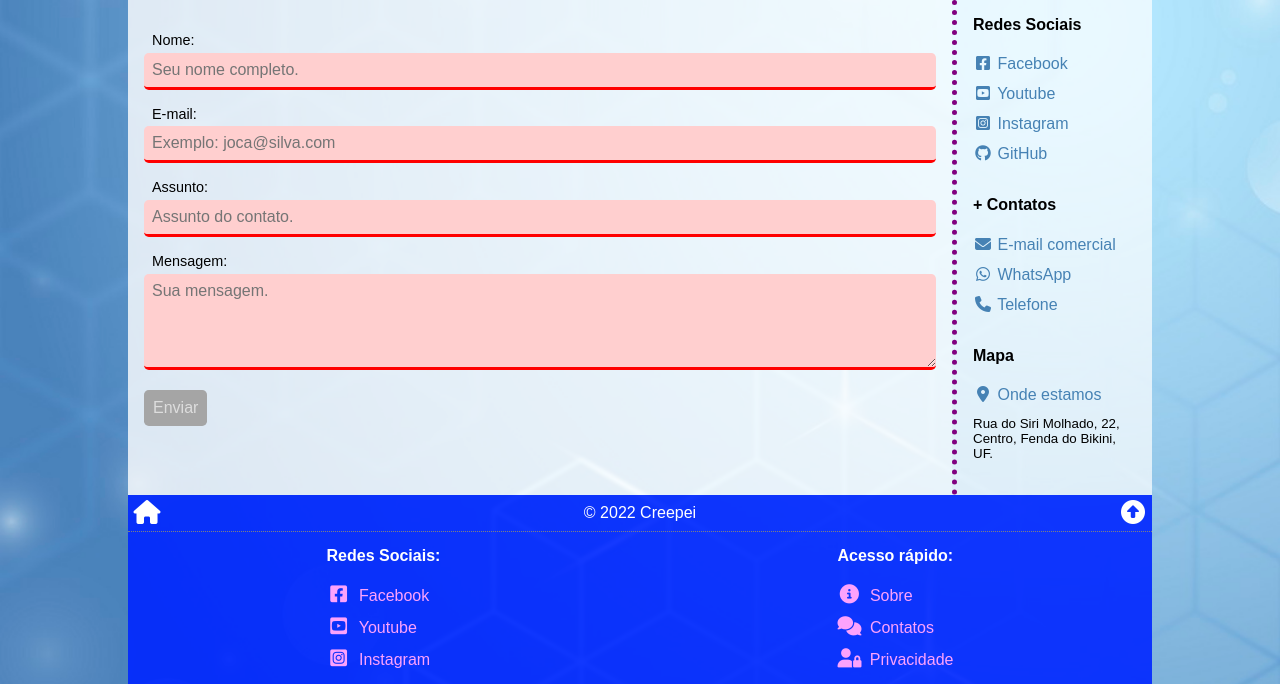
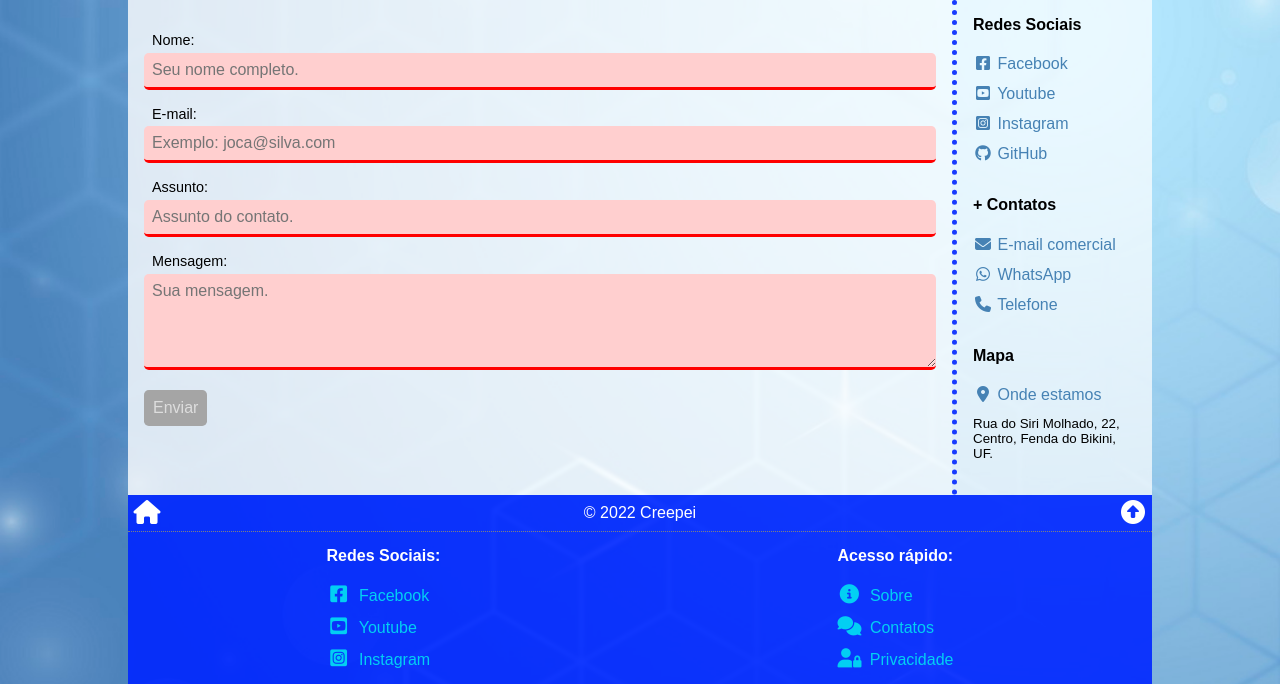
Before and after one commit to gabrielfalves1/CG_PHPDB, a PHP site: page /contacts/index.php in a window 1280 px wide. Shown: the part 116-800 px from the top of the page. Run offline with PHP 8.4, Linux system fonts and the light colour scheme; some libraries are stand-ins or nearby versions.

Commit message:
Concluido

```diff
--- a/style.css
+++ b/style.css
@@ -175,7 +175,7 @@ a:hover {
 }
 
 .footer-bottom a {
-    color: rgb(252, 162, 252);
+    color: rgb(2, 207, 243);
 }
 
 .footer-bottom a:hover {
@@ -224,7 +224,7 @@ a:hover {
 }
 
 .wrap>main>aside {
-    border-top: 5px dotted purple;
+    border-top: 5px dotted rgba(0, 38, 255, 0.9);
     padding: 1rem;
     background: rgba(255, 255, 255, 0.7);
 }
@@ -245,7 +245,7 @@ a:hover {
 
     .wrap>main>aside {
         border-top: 0;
-        border-left: 5px dotted purple;
+        border-left: 5px dotted rgba(0, 38, 255, 0.9);
         min-width: 200px;
         max-width: 200px;
     }
```
